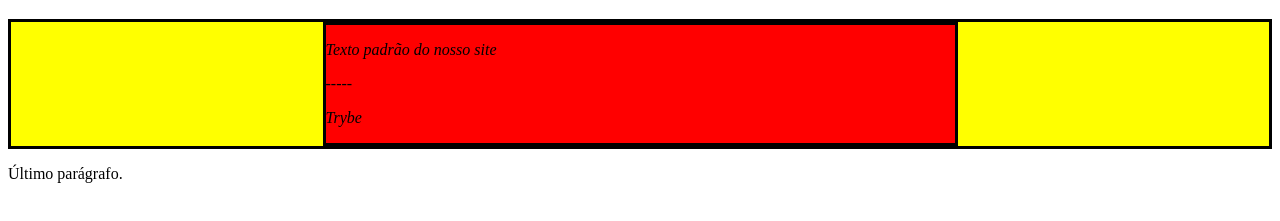
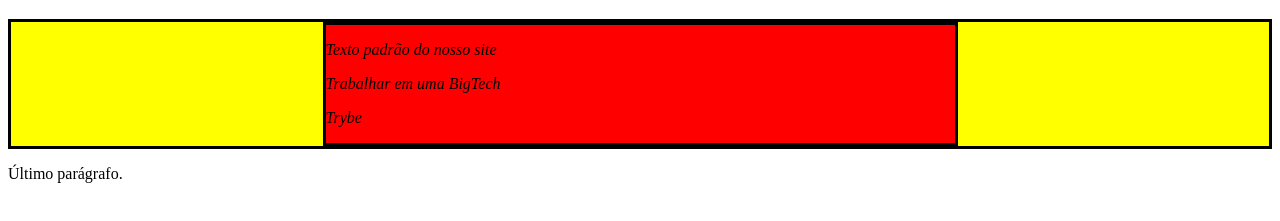
Before and after one commit to Axlvox/Dom-Manipulation, a website: page index.html in a window 1280 px wide. Shown: the part 61-282 px from the top of the page. Drawn offline with Linux system fonts and the light colour scheme.

Commit message:
Adiciona Requisito 1

```diff
--- a/index.html
+++ b/index.html
@@ -44,8 +44,6 @@
     <footer>
       <p>Último parágrafo.</p>
     </footer>
-    <script>
-      // Seu código aqui
-    </script>
+    <script src = "script.js"></script>
   </body>
 </html>
--- /dev/null
+++ b/script.js
@@ -0,0 +1,5 @@
+function texto() {
+    let change = document.getElementsByTagName('p')[1];
+    change.innerHTML = 'Trabalhar em uma BigTech';
+};
+texto();
```
